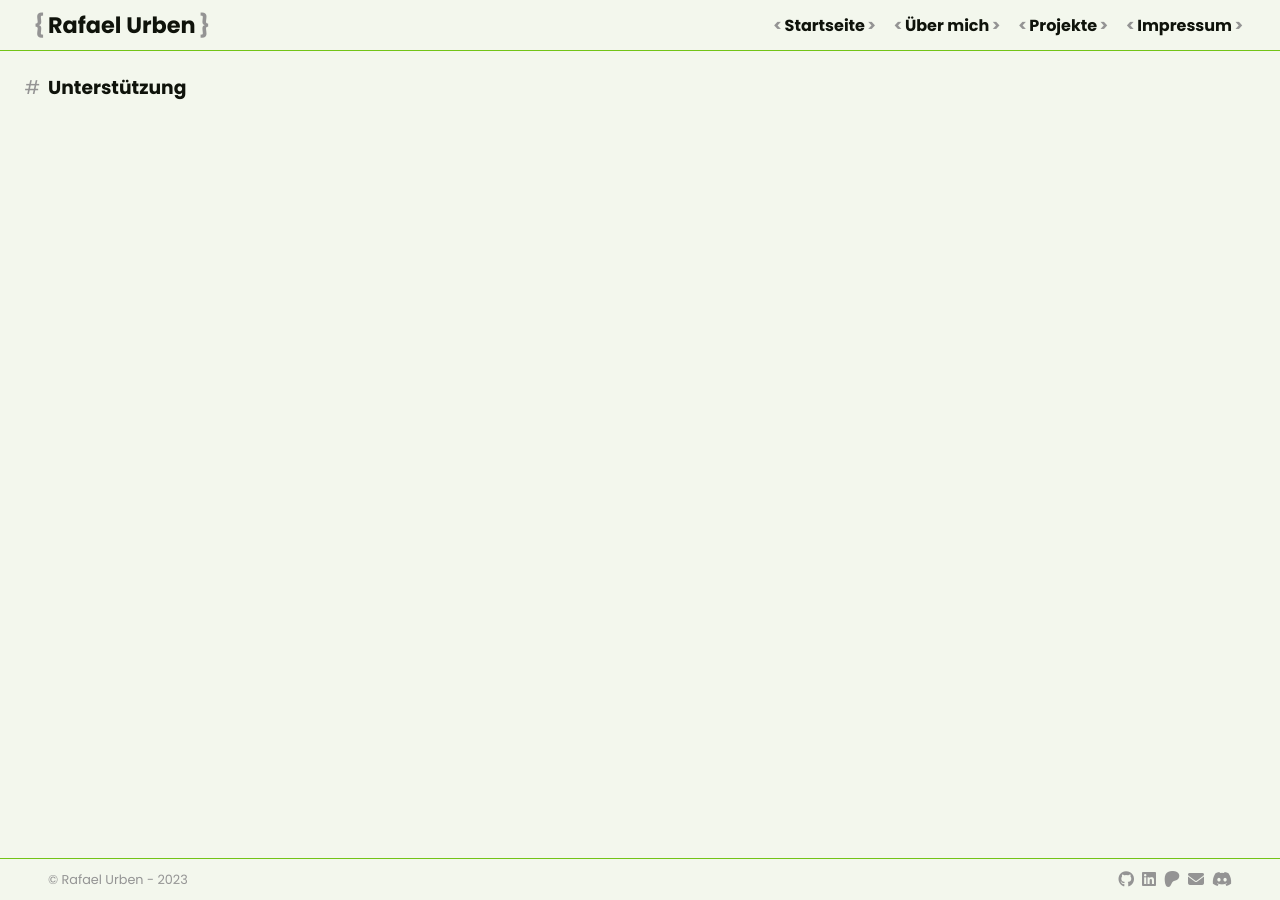
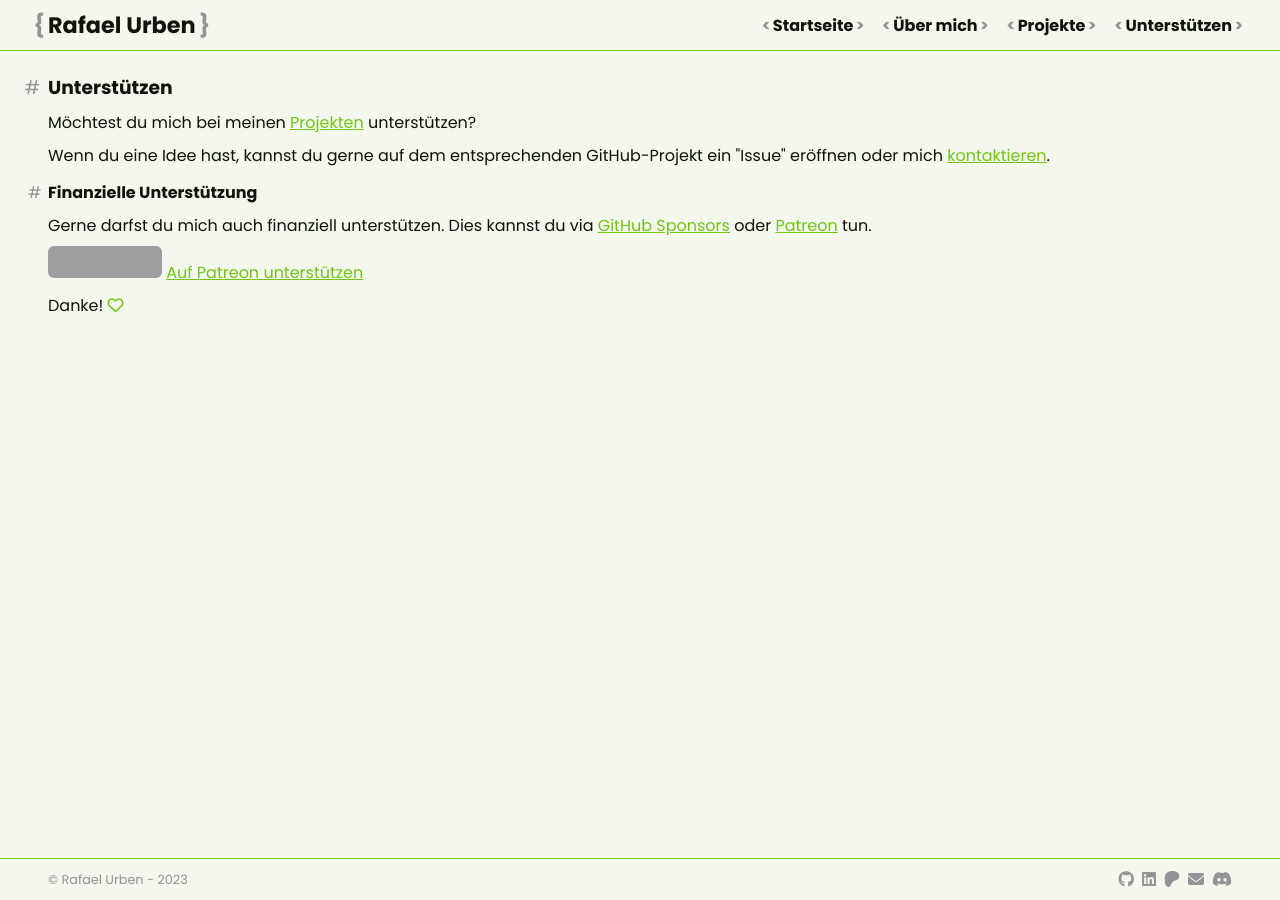
Before and after one commit to rafaelurben/rafaelurben.github.io, a Jekyll site: the page built from pages/support.html, in a window 1280 px wide. Built offline with Jekyll 4.4.1, drawn with Linux system fonts in a browser that asks for light colours; comment, search, counter and statistics services are not loaded; grey boxes are pictures that could not be loaded.

Commit message:
Added support page

```diff
--- a/_layouts/default.html
+++ b/_layouts/default.html
@@ -25,7 +25,7 @@
                     <a href="/projects/">Projekte</a>
                 </li>
                 <li>
-                    <a href="/impressum/">Impressum</a>
+                    <a href="/support/">Unterstützen</a>
                 </li>
             </ul>
         </nav>
--- a/pages/support.html
+++ b/pages/support.html
@@ -1,7 +1,29 @@
 ---
 layout: default
 permalink: /support/
-title: Unterstützung
+title: Unterstützen
 ---
 
-<h3>Unterstützung</h3>
+<h3>Unterstützen</h3>
+
+<p>Möchtest du mich bei meinen <a href="/projects/">Projekten</a> unterstützen?</p>
+
+<p>
+    Wenn du eine Idee hast, kannst du gerne auf dem entsprechenden GitHub-Projekt ein "Issue" eröffnen oder mich
+    <a href="/impressum/">kontaktieren</a>.
+</p>
+
+<h4>Finanzielle Unterstützung</h4>
+
+<p>Gerne darfst du mich auch finanziell unterstützen. Dies kannst du via <a
+        href="https://github.com/sponsors/rafaelurben/">GitHub Sponsors</a> oder <a
+        href="https://www.patreon.com/rafaelurben">Patreon</a> tun.</p>
+
+<iframe src="https://github.com/sponsors/rafaelurben/button" title="Sponsor rafaelurben" height="32" width="114"
+        style="border: 0; border-radius: 6px;">
+</iframe>
+<a href="https://www.patreon.com/bePatron?u=28808035" data-patreon-widget-type="become-patron-button">Auf Patreon
+    unterstützen</a>
+<script async src="https://c6.patreon.com/becomePatronButton.bundle.js"></script>
+
+<p>Danke! <i class="fa-regular fa-heart accent"></i></p>
```
